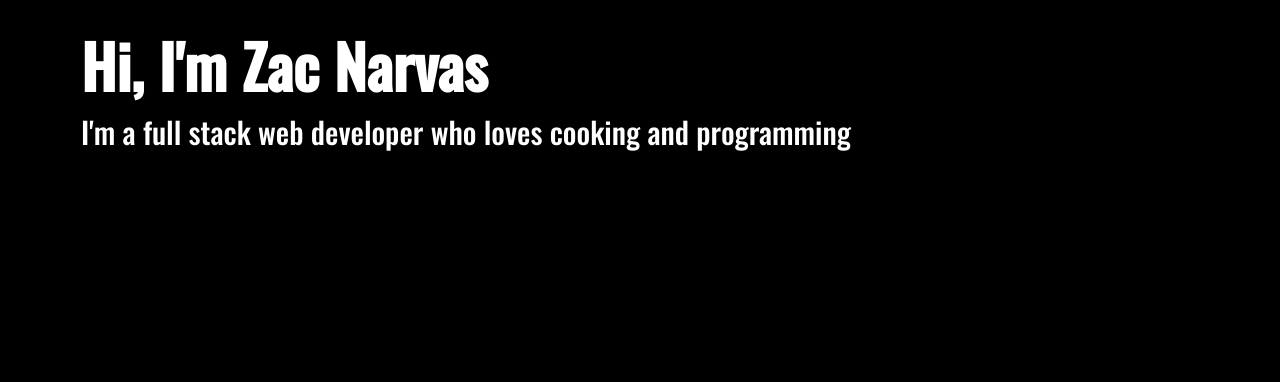
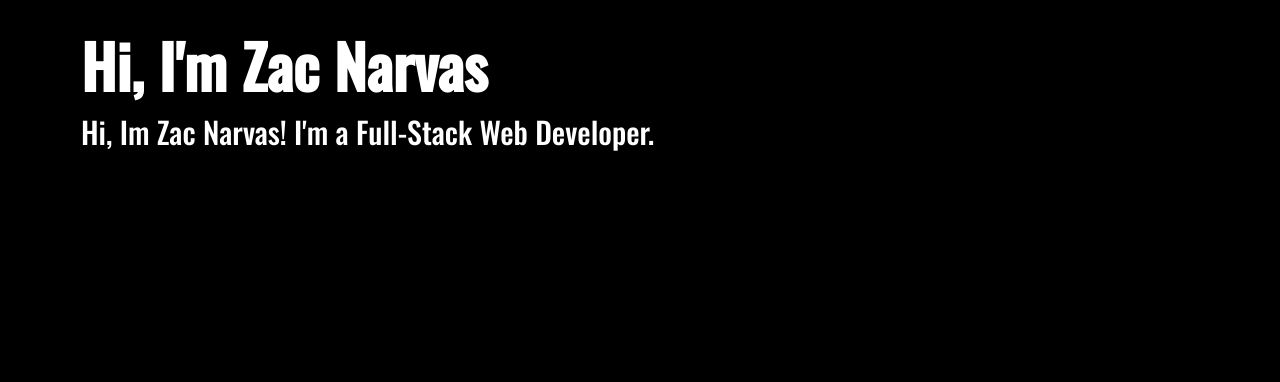
Before and after one commit to Znarvas/portfolio-dev, a website with bundled scripts: page public/views/index.html in a window 1280 px wide. Shown: the part 417-799 px from the top of the page. Built offline with nearby package versions, Linux system fonts and the light colour scheme; a web font is replaced by a local one.

Commit message:
About Me updated

```diff
--- a/public/views/index.html
+++ b/public/views/index.html
@@ -41,9 +41,7 @@
       <div class="main-area" id="home">
         <div class="main-text">
           <h1>Hi, I'm Zac Narvas</h1>
-          <p>
-            I'm a full stack web developer who loves cooking and programming
-          </p>
+          <p>Hi, Im Zac Narvas! I'm a Full-Stack Web Developer.</p>
           <!-- <div class="button"><a href="#about-id"></a>About me</div> -->
         </div>
         <div class="socials">
```
